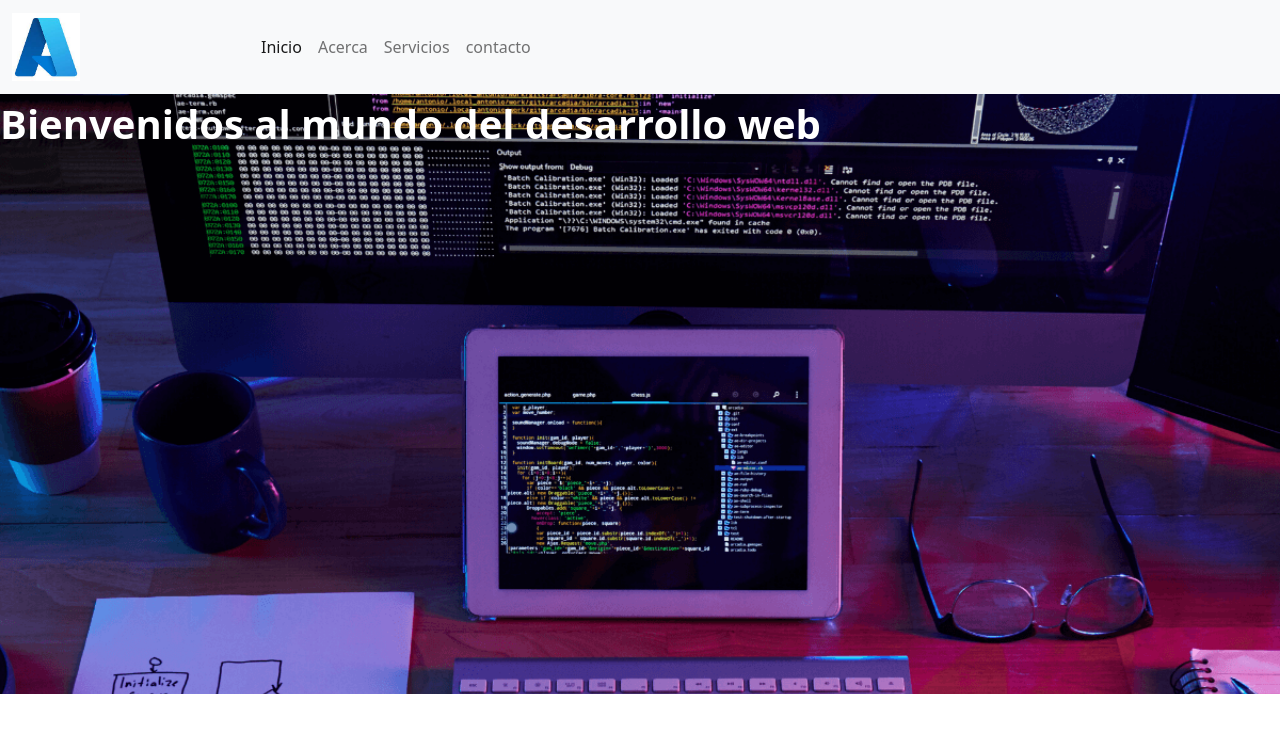
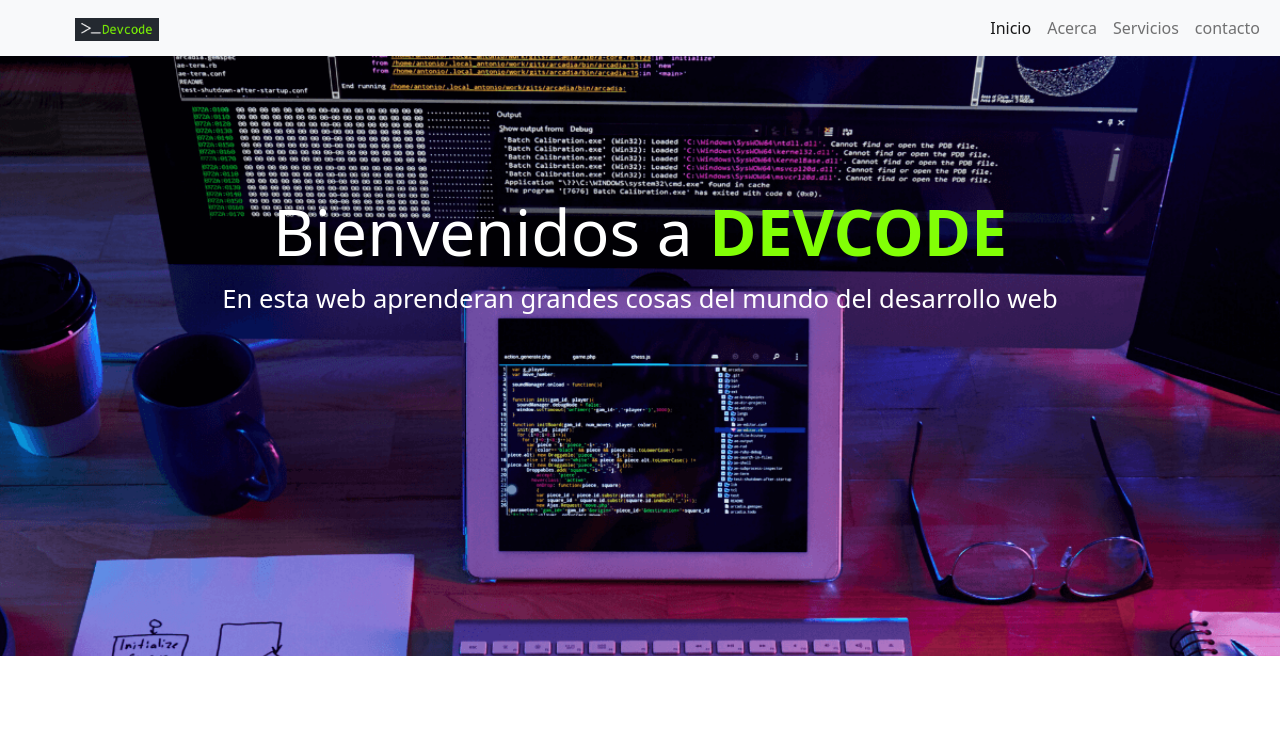
Before and after one commit to gastonbarbaccia/html-sofia, a plain HTML site: page index.html in a window 1280 px wide. Drawn offline with nearby package versions, Linux system fonts and the light colour scheme.

Commit message:
Se modifica la web index, se agregan nuestros titulos, logo y se detallan las propiedades de CSS utilizadas

```diff
--- a/index.html
+++ b/index.html
@@ -6,15 +6,22 @@
   <meta http-equiv="X-UA-Compatible" content="IE=edge">
   <meta name="viewport" content="width=, initial-scale=1.0">
   <title>Inicio</title>
-    <link href="https://cdn.jsdelivr.net/npm/bootstrap@5.1.3/dist/css/bootstrap.min.css" rel="stylesheet" integrity="sha384-1BmE4kWBq78iYhFldvKuhfTAU6auU8tT94WrHftjDbrCEXSU1oBoqyl2QvZ6jIW3" crossorigin="anonymous">
+  <link href="https://cdn.jsdelivr.net/npm/bootstrap@5.1.3/dist/css/bootstrap.min.css" rel="stylesheet"
+    integrity="sha384-1BmE4kWBq78iYhFldvKuhfTAU6auU8tT94WrHftjDbrCEXSU1oBoqyl2QvZ6jIW3" crossorigin="anonymous">
 </head>
 
 <body>
   <nav class="navbar navbar-expand-lg navbar-light bg-light">
     <div class="container-fluid">
-          <a class="navbar-brand" href="#"><img src="descarga.png" style="height: 30%;width: 30%;"
-            alt="" srcset=""></a>
-          <button class="navbar-toggler" type="button" data-bs-toggle="collapse" data-bs-target="#navbarNav" aria-controls="navbarNav" aria-expanded="false" aria-label="Toggle navigation">
+      <!--
+        margin-right: 50% "Sirve para generar un margen de separacion, en este caso del lado derecho"
+        margin-left: 5%  "Sirve para generar un margen de separacion, en este caso del lado izquierdo"
+        height: 30%  "Se utiliza para especificar el alto de un div o una imagen"
+        width: 30% "Se utiliza para especificar el ancho de un div o una imagen"
+      -->
+      <a class="navbar-brand" href="#" style="margin-right: 50%;margin-left: 5%;"><img src="Logo.PNG" style="height: 30%;width: 30%;" alt="" srcset="" ></a>
+      <button class="navbar-toggler" type="button" data-bs-toggle="collapse" data-bs-target="#navbarNav"
+        aria-controls="navbarNav" aria-expanded="false" aria-label="Toggle navigation">
         <span class="navbar-toggler-icon"></span>
       </button>
       <div class="collapse navbar-collapse" id="navbarNav">
@@ -39,14 +46,36 @@
     </div>
   </nav>
 
+  <!--
+        background-image: url(hero.png) "Sirve para indicar una imagen de fondo"
+        height: 600px "Le indicamos el alto que queremos que tenga la imagen en relacion a la pantalla"
+        background-repeat: no-repeat  "Le indicamos que no queremos que se repita la imagen varias veces en la pantalla"
+        background-size: cover  "Le indicamos que queremos que cubra el total del ancho mas el alto indicado anteriormente"
 
+      -->
   <div style="background-image: url(hero.png);height: 600px;background-repeat: no-repeat;background-size: cover;">
 
-        <div style="color: white;font-size: 250%;"><strong>Bienvenidos al mundo del desarrollo web</strong></div>
+    <!--
+          color: white "Sirve para indicarle un color, en este caso se le indico que queremos usar el blanco para la letras"
+          font-size: 250% "Con esto indicamos el tamaño de las letras, se puede usar tanto px como % "
+          padding-top: 10% "Con esto le indicamos de cuanto queremos crear la separacion de la parte superior del div contenedor texto"
+        -->
+    <div style="color: white;font-size: 400%;text-align: center;padding-top: 10%;">
+      <!--
+        La etiqueta <strong></strong> se utiliza cuando queremos remarcar algo como en negrita
+        en este caso se busca resaltar la palabra DEVCODE
+      -->
+      <div>Bienvenidos a <strong style="color: rgb(130, 255, 6);">DEVCODE</strong></div>
+      <div style="font-size: 40%;">
+        <p>En esta web aprenderan grandes cosas del mundo del desarrollo web</p>
+      </div>
+    </div>
 
   </div>
 
-<script src="https://cdn.jsdelivr.net/npm/bootstrap@5.1.3/dist/js/bootstrap.bundle.min.js" integrity="sha384-ka7Sk0Gln4gmtz2MlQnikT1wXgYsOg+OMhuP+IlRH9sENBO0LRn5q+8nbTov4+1p" crossorigin="anonymous"></script>
+  <script src="https://cdn.jsdelivr.net/npm/bootstrap@5.1.3/dist/js/bootstrap.bundle.min.js"
+    integrity="sha384-ka7Sk0Gln4gmtz2MlQnikT1wXgYsOg+OMhuP+IlRH9sENBO0LRn5q+8nbTov4+1p"
+    crossorigin="anonymous"></script>
 </body>
 
 </html>
```
Also changed, not shown: Logo.PNG (added), descarga.png (deleted). Lines whose indentation alone changed are shown as unchanged.
